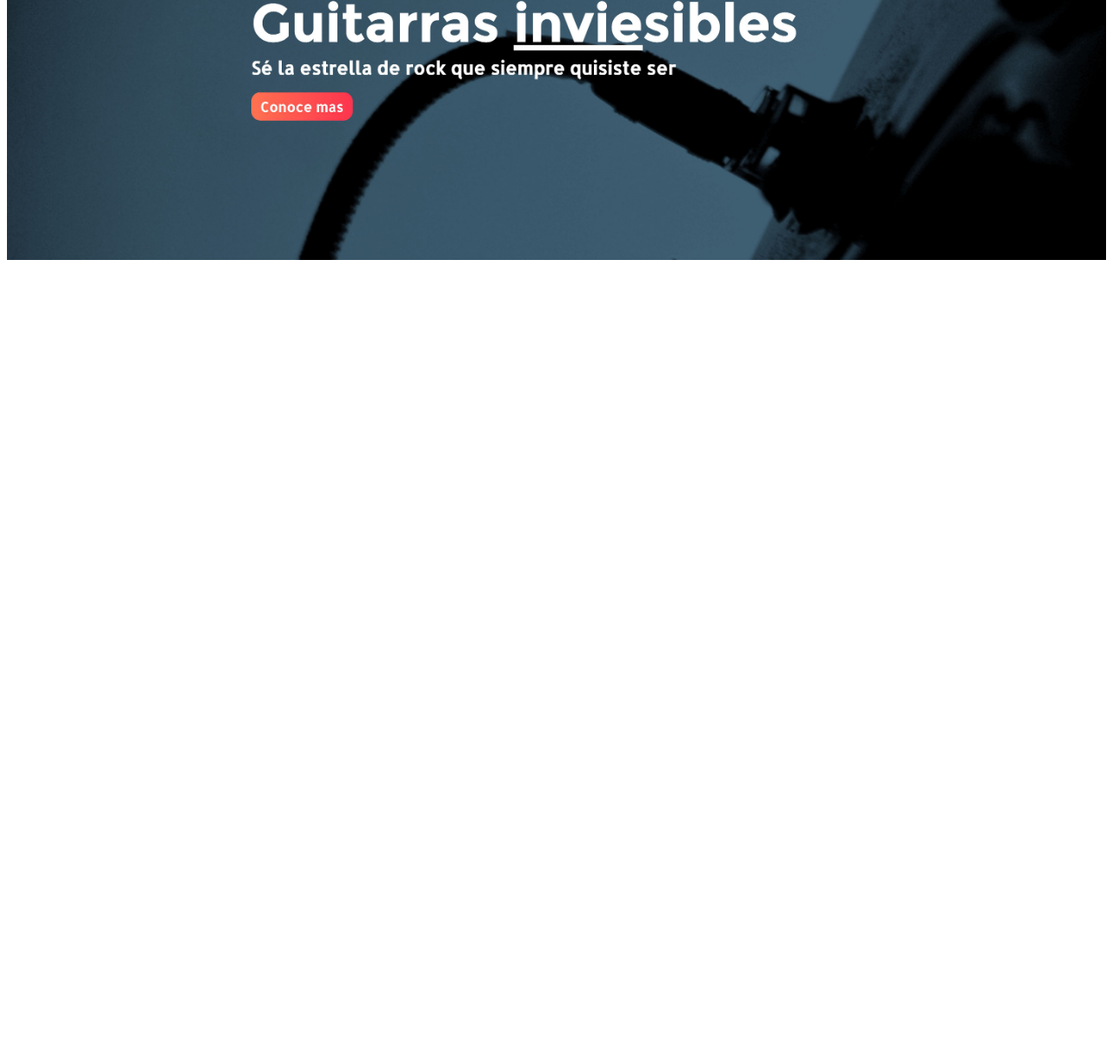
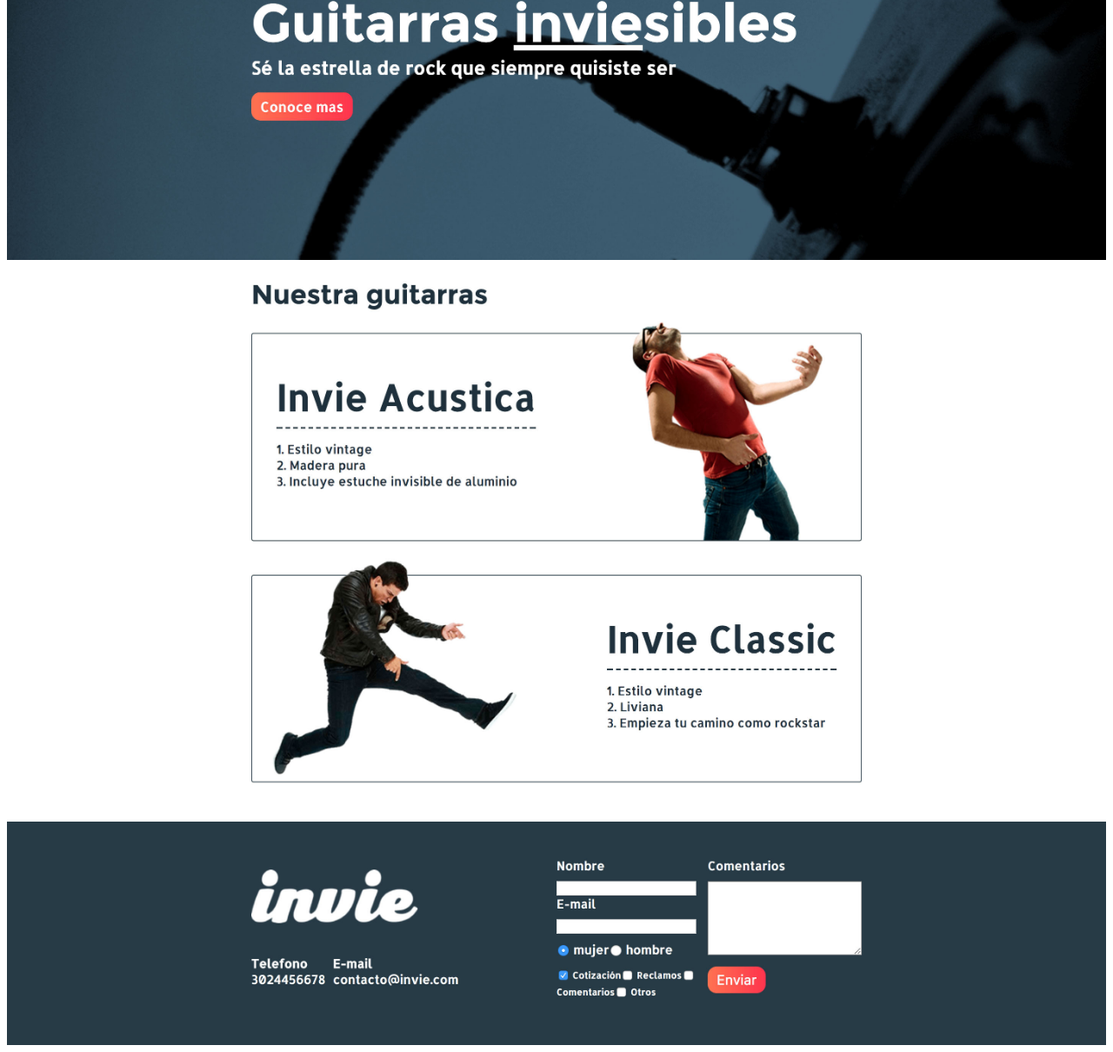
Before and after one commit to Sebasneetwork/Invie-Git, a plain HTML site: page index.html in a window 1280 px wide. Shown: the part 178-1388 px from the top of the page at 87% size. Before the commit the page ends 800 px from the top, so only its background shows below. Drawn offline with Linux system fonts and the light colour scheme.

Commit message:
Landig Page con todas las Imagenes

```diff
--- a/index.html
+++ b/index.html
@@ -15,5 +15,8 @@
     <body>
         <img src="header.jpg" alt="">
         <img src="hero.jpg" alt="">
+        <img src="acustica.jpg" alt="">
+        <img src="clasica.jpg" alt="">
+        <img src="footer.jpg" alt="">
     </body>
 </html>
```
